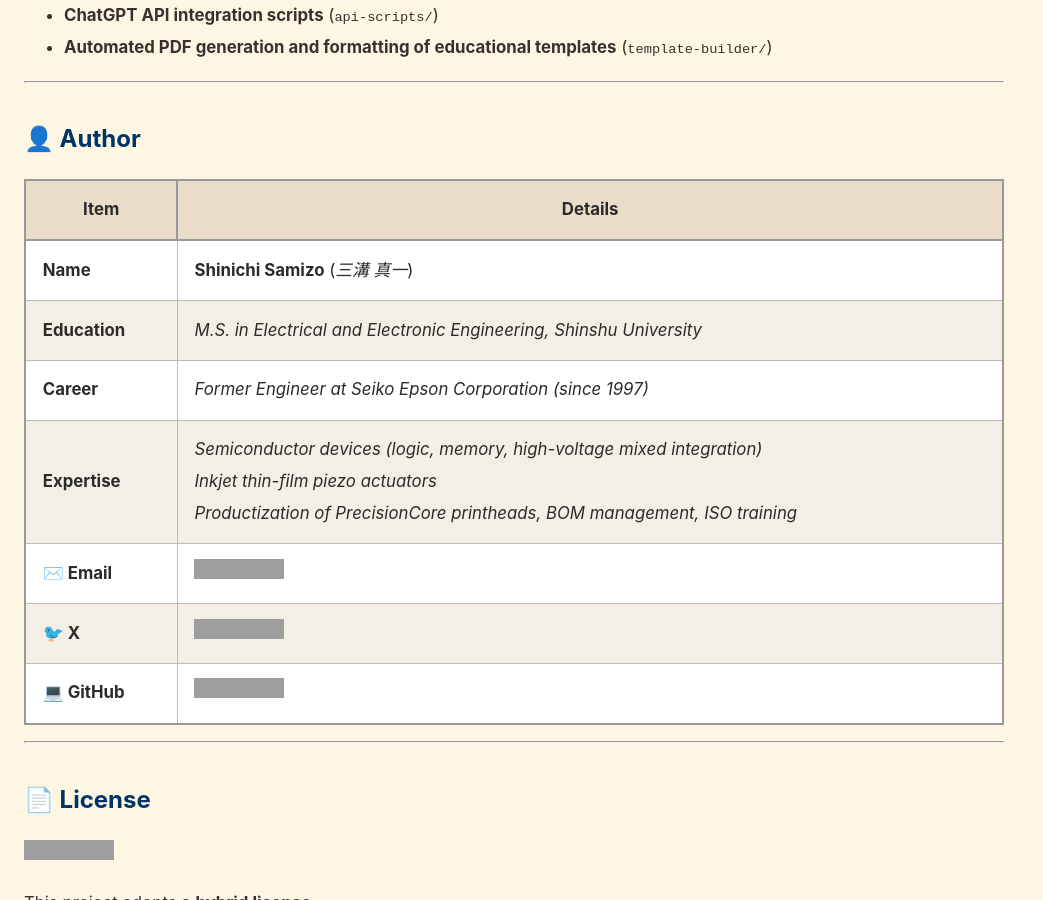
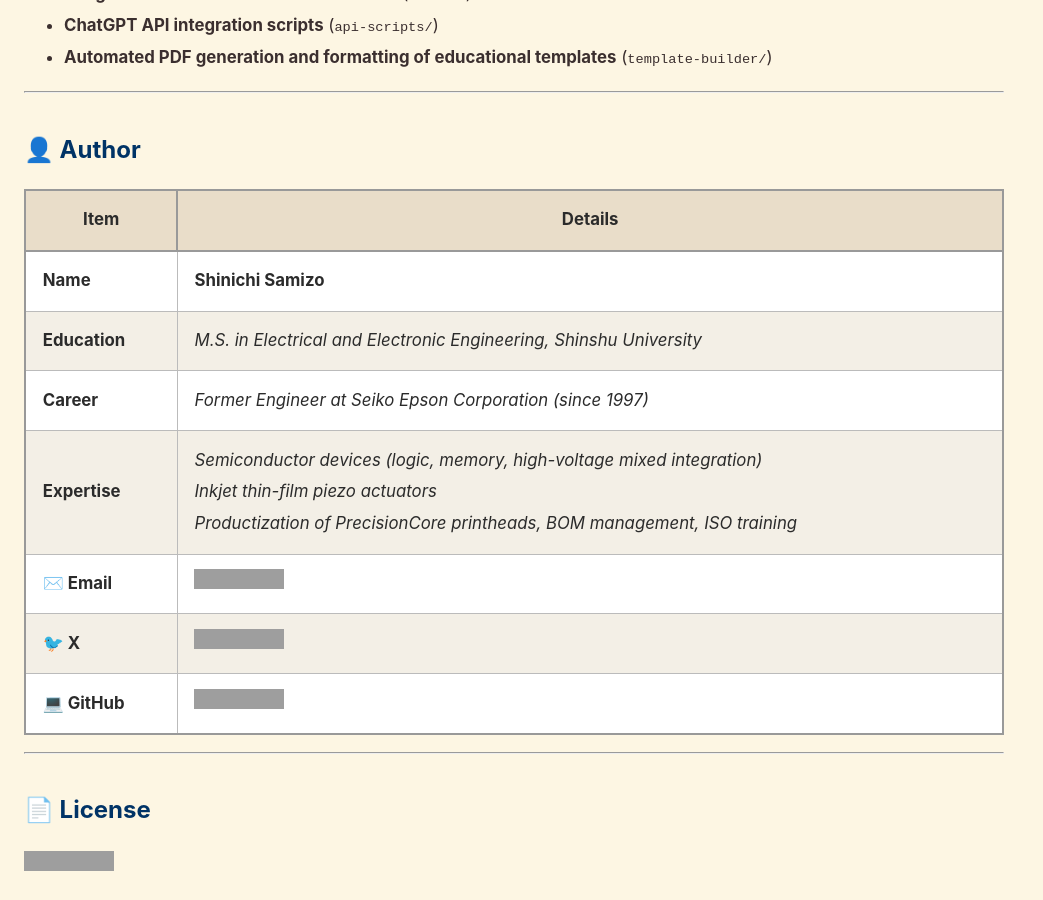
Before and after one commit to Samizo-AITL/SamizoGPT, a Jekyll site: the page built from en/index.md, in a window 1280 px wide and 900 px high, scrolled down 3605 px, cut to the strip 0-900 px from the top of the window. Shown: the whole strip, without its empty margins (0-1043 px from the left). Built offline with Jekyll 4.4.1, drawn with Linux system fonts in a browser that asks for light colours; grey boxes are pictures that could not be loaded.

Commit message:
Update index.md

```diff
--- a/en/index.md
+++ b/en/index.md
@@ -1,6 +1,8 @@
 ---
 layout: default
 title: SamizoGPT/README_en.md
+---
+
 ---
 
 # **SamizoGPT**
@@ -63,9 +65,9 @@
 
 | File | Description |
 |------|-------------|
-| [`prompt_templates.md`](./SamizoGPT-v1x/prompt_templates.md) | **Categorized prompt collection** (explanation, design, education, control, etc.) |
-| [`assistant_config.md`](./SamizoGPT-v1x/assistant_config.md) | **Assistant configuration** (tone, role, settings for ChatGPT) |
-| [`usage_guide.md`](./SamizoGPT-v1x/usage_guide.md) | **Effective usage guide** and best practices for prompts |
+| [`prompt_templates.md`](../SamizoGPT-v1x/prompt_templates.md) | **Categorized prompt collection** (explanation, design, education, control, etc.) |
+| [`assistant_config.md`](../SamizoGPT-v1x/assistant_config.md) | **Assistant configuration** (tone, role, settings for ChatGPT) |
+| [`usage_guide.md`](../SamizoGPT-v1x/usage_guide.md) | **Effective usage guide** and best practices for prompts |
 
 ---
 
@@ -78,9 +80,9 @@
 
 | File | Description |
 |------|-------------|
-| [`project_overview.md`](./Project%20Design%20Hub/project_overview.md) | **Overall project structure and diagrams** |
-| [`directory_structure.md`](./Project%20Design%20Hub/directory_structure.md) | **Naming conventions, directory structure, file rules** |
-| [`expansion_plan.md`](./Project%20Design%20Hub/expansion_plan.md) | **Future expansion plan** (GUI, RTOS, LLM-based control, etc.) |
+| [`project_overview.md`](../Project%20Design%20Hub/project_overview.md) | **Overall project structure and diagrams** |
+| [`directory_structure.md`](../Project%20Design%20Hub/directory_structure.md) | **Naming conventions, directory structure, file rules** |
+| [`expansion_plan.md`](../Project%20Design%20Hub/expansion_plan.md) | **Future expansion plan** (GUI, RTOS, LLM-based control, etc.) |
 
 ---
 
@@ -92,9 +94,9 @@
 
 | Project | Description |
 |---------|-------------|
-| [**Edusemi-v4x/**](./Edusemi-v4x/) | **Semiconductor design training** (Sky130 / EDA practice) |
-| [**EduController/**](./EduController/) | **Control theory, state transition, and AI control training** |
-| [**AITL-H/**](./AITL-H/) | **Intelligent control architecture with FSM, PID, and LLM** |
+| [**Edusemi-v4x/**](../Edusemi-v4x/) | **Semiconductor design training** (Sky130 / EDA practice) |
+| [**EduController/**](../EduController/) | **Control theory, state transition, and AI control training** |
+| [**AITL-H/**](../AITL-H/) | **Intelligent control architecture with FSM, PID, and LLM** |
 | [**SoC_DesignKit_by_ChatGPT**](https://github.com/Samizo-AITL/EduController/tree/main/SoC_DesignKit_by_ChatGPT) | **HDL template training for FSM/PID/LLM control** (linked with EduController) |
 
 ### 🛠 Educational Templates
@@ -103,10 +105,10 @@
 
 | Directory | Description |
 |-----------|-------------|
-| [**DeviceTemplates/**](./DeviceTemplates) | **NMOS/PMOS characteristic templates** (Id–Vd, Id–Vg) |
-| [**InverterTemplates/**](./InverterTemplates) | **CMOS inverter templates** (VTC, transient) |
-| [**ControlTemplates/**](./ControlTemplates) | **Control templates** (FSM, Step response, Bode plot) |
-| [**PaperTemplate/**](./PaperTemplate) | **LaTeX paper template** (based on IEEEtran) |
+| [**DeviceTemplates/**](../DeviceTemplates) | **NMOS/PMOS characteristic templates** (Id–Vd, Id–Vg) |
+| [**InverterTemplates/**](../InverterTemplates) | **CMOS inverter templates** (VTC, transient) |
+| [**ControlTemplates/**](../ControlTemplates) | **Control templates** (FSM, Step response, Bode plot) |
+| [**PaperTemplate/**](../PaperTemplate) | **LaTeX paper template** (based on IEEEtran) |
 
 > 🔎 See each directory’s README for detailed descriptions and usage instructions.
 
@@ -128,7 +130,7 @@
 
 | Item | Details |
 |------|----------|
-| **Name** | **Shinichi Samizo** (*三溝 真一*) |
+| **Name** | **Shinichi Samizo** |
 | **Education** | *M.S. in Electrical and Electronic Engineering, Shinshu University* |
 | **Career** | *Former Engineer at Seiko Epson Corporation (since 1997)* |
 | **Expertise** | *Semiconductor devices (logic, memory, high-voltage mixed integration)*<br>*Inkjet thin-film piezo actuators*<br>*Productization of PrecisionCore printheads, BOM management, ISO training* |
```
